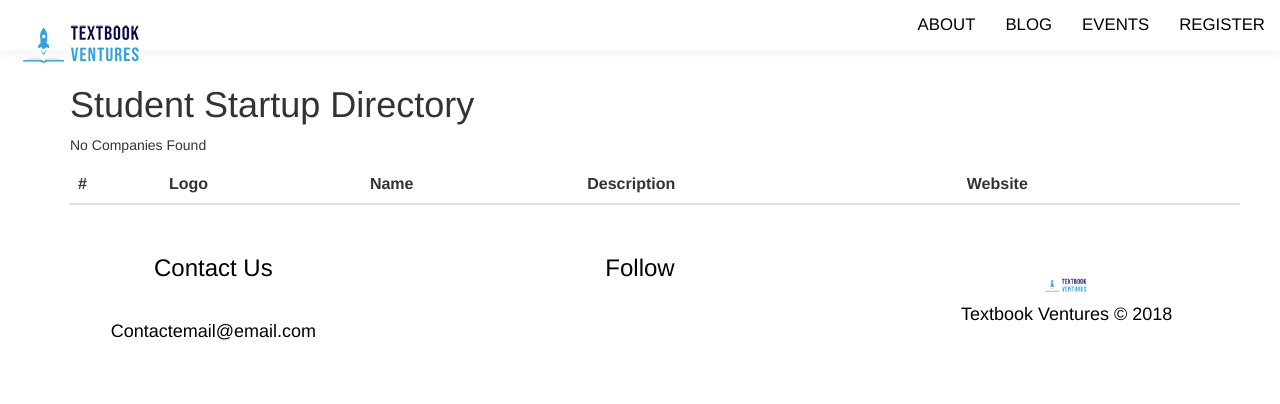
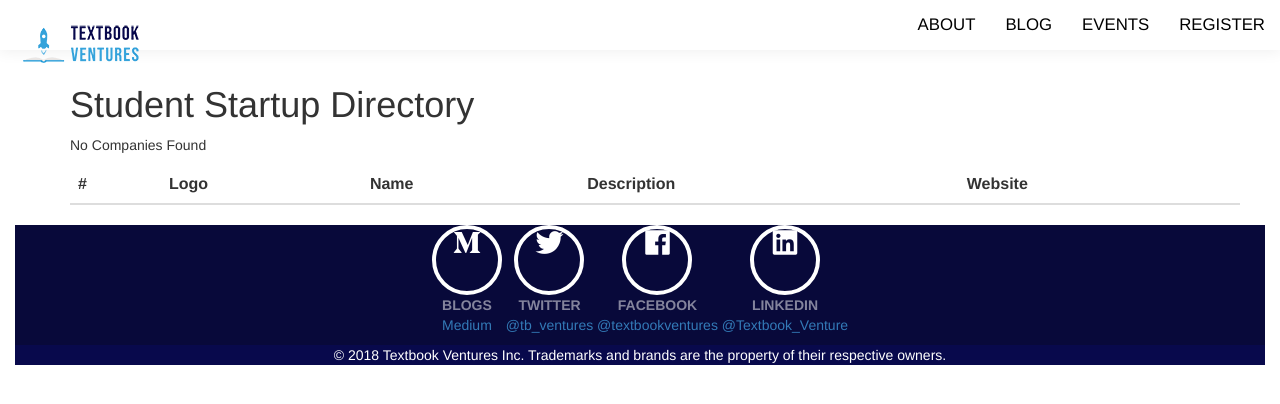
Before and after one commit to Kevinwochan/Startup-Directory, a Django app: page / in a window 1280 px wide. Shown: the top 404 px of the page. Run offline with Django 3.2, Linux system fonts and the light colour scheme; data that the repository does not hold is empty; some libraries are stand-ins or nearby versions.

Commit message:
Added Footer Social Links

```diff
--- a/startupdirectory/static/css/base.css
+++ b/startupdirectory/static/css/base.css
@@ -71,12 +71,45 @@ footer {
     width: 100%;
     background-color: white;
     color: black;
-    padding-top: 10px;
-    padding-left: 10px;
-    padding-right: 10px;
-    padding-bottom: 20px;
+}
+.social-footer {
+    background: rgb(8, 9, 58);
+    width:100%;
+}
+.social-link {
+   display: inline-block;
+   color:white;
+   text-align:center;
+}
+.social-icon {
+    margin:auto;
+    color: #ffffff;
+    border-style: solid;
+    border-color: #ffffff;
+    border-width: 4px;
+    width: 70px;
+    height: 70px;
+    line-height: 70px;
+    border-radius: 500px;
+    font-size: 28px;
 }
 
+.fa {
+    padding: 15px;
+    font-size: 25px;
+    color: #ffffff;
+}
+.social-platform{
+    font-weight:bold;
+    color:rgba(255,255,255,0.5);
+    margin-bottom:0px;
+
+}
+
+.copyright-notice{
+    background-color:#08094c;
+    color:white;
+}
 #footer h3 {
     font-weight: 500;
 }
@@ -90,16 +123,6 @@ footer {
     padding-top: 40px;
 }
 
-.fa {
-    padding: 15px;
-    font-size: 25px;
-    color: #ffffff;
-}
-
-.fa:hover {
-    text-decoration: none;
-}
-
 /*
     Mobile CSS
 */
--- a/startupdirectory/templates/base.html
+++ b/startupdirectory/templates/base.html
@@ -5,14 +5,17 @@
     <meta charset="utf-8">
     <meta http-equiv="X-UA-Compatible" content="IE=edge">
     <meta name="viewport" content="width=device-width, initial-scale=1">
+
     <meta name="description" content="{% block meta_description %}{% endblock %}">
     <meta name="author" content="{% block meta_author %}{% endblock %}">
 
     <title>{% block page_title %}{% endblock %}</title>
+
     <link rel="stylesheet" href="https://maxcdn.bootstrapcdn.com/bootstrap/3.3.7/css/bootstrap.min.css" integrity="sha384-BVYiiSIFeK1dGmJRAkycuHAHRg32OmUcww7on3RYdg4Va+PmSTsz/K68vbdEjh4u" crossorigin="anonymous">
-      <link rel="stylesheet" href="https://maxcdn.bootstrapcdn.com/bootstrap/3.3.7/css/bootstrap.min.css">
-  <link rel="stylesheet" href="https://cdnjs.cloudflare.com/ajax/libs/font-awesome/4.7.0/css/font"/>
-      <link rel="stylesheet" href="{% static 'css/base.css' %}">
+    <link rel="stylesheet" href="https://maxcdn.bootstrapcdn.com/bootstrap/3.3.7/css/bootstrap.min.css">
+    <link rel="stylesheet" href="https://use.fontawesome.com/releases/v5.0.10/css/brands.css" integrity="sha384-KtmfosZaF4BaDBojD9RXBSrq5pNEO79xGiggBxf8tsX+w2dBRpVW5o0BPto2Rb2F" crossorigin="anonymous">
+    <link rel="stylesheet" href="https://use.fontawesome.com/releases/v5.0.10/css/fontawesome.css" integrity="sha384-8WwquHbb2jqa7gKWSoAwbJBV2Q+/rQRss9UXL5wlvXOZfSodONmVnifo/+5xJIWX" crossorigin="anonymous">
+    <link rel="stylesheet" href="{% static 'css/base.css' %}">
 
    {% compress js %}
     <script src="{% static 'js/app.js' %}"></script>
@@ -46,7 +49,7 @@
             <!-- Nav Menu -->
             <div class="collapse navbar-collapse" id="navbar-collapse-main">
                 <ul class="nav navbar-nav navbar-right">
-                    <li><a class="active" href="textbook.ventures/about">ABOUT</a></li>
+                    <li><a class="active" href="http//textbook.ventures/about">ABOUT</a></li>
                     <li><a href="http://textbook.ventures/blog">BLOG</a></li>
                     <li><a href="http://textbook.ventures/events">EVENTS</a></li>
                     <li><a href="http://textbook.ventures/register">REGISTER</a></li>
@@ -67,27 +70,41 @@
 
 
     <footer id="footer" class="container-fluid text-center">
-        <div class="row">
-            <div class="col-sm-4">
-                <h3>Contact Us</h3>
-                <br>
-                <h4>Contactemail@email.com</h4>
+
+        <div class="social-footer">
+            <div class="social-link">
+                <a href="http://medium.com/textbook-ventures">
+                    <div class="social-icon"><i class="fab fa-medium-m"></i></div>
+                    <p class="social-platform">BLOGS</p>
+                    <p class="social-user">Medium</p>
+                </a>
             </div>
+            <div class="social-link">
+                <a href="https://twitter.com/tb_ventures">
+                <div class="social-icon"><i class="fab fa-twitter"></i></div>
+                <p class="social-platform">TWITTER</p>
+                <p class="social-user">@tb_ventures</p>
+                </a>
+            </div>
+            <div class="social-link">
+                <a href="https://www.facebook.com/textbookventures/">
+                <div class="social-icon"><i class="fab fa-facebook"></i></div>
+                <p class="social-platform">FACEBOOK</p>
+                <p class="social-user">@textbookventures</p>
+                </a>
+            </div>
+          <div class="social-link">
+                <a href="https://www.linkedin.com/company/12903671/">
+                <div class="social-icon"><i class="fab fa-linkedin"></i></div>
+                <p class="social-platform">LINKEDIN</p>
+                <p class="social-user">@Textbook_Venture</p>
+                </a>
+           </div>
 
-            <div class="col-sm-4">
-                <h3>Follow</h3>
-                <br>
-                <a href="#" class="fa fa-facebook"></a>
-                <a href="#" class="fa fa-twitter"></a>
-                <a href="#" class="fa fa-linkedin"></a>
-            </div>
+       <div class="copyright-notice">
+            <p>© 2018 Textbook Ventures Inc. Trademarks and brands are the property of their respective owners.</p>
+       </div>
 
-            <div class="col-sm-4 center-block">
-                <img src="{% static 'img/textbook-ventures.png' %}" class="footer-logo">
-                <br>
-                <h4>Textbook Ventures &copy; 2018</h4>
-            </div>
-        </div>
     </footer>
 
 </html>
```
